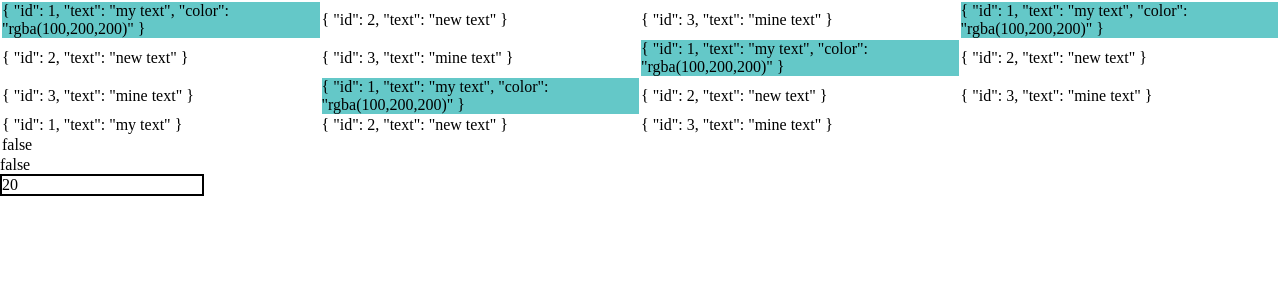
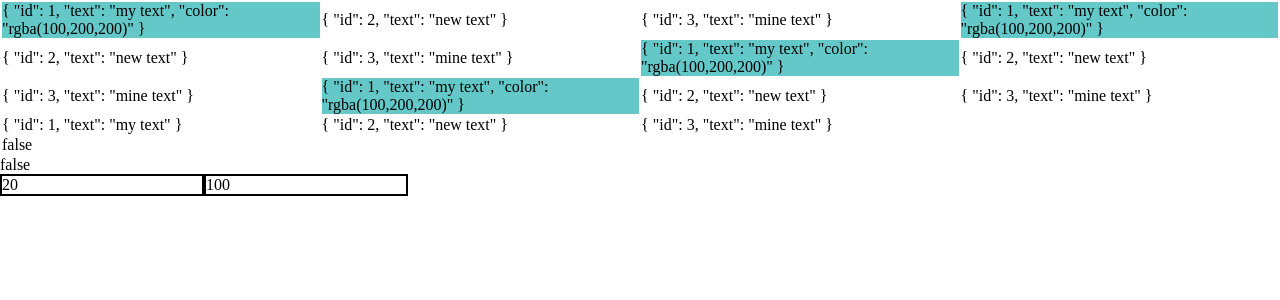
Before and after one commit to eduardBi/vueTempretureTracker, a Vue app: page / in a window 1280 px wide. Shown: the top 300 px of the page. Built offline with nearby package versions, Linux system fonts and the light colour scheme.

Commit message:
start colorize function

```diff
--- a/src/App.vue
+++ b/src/App.vue
@@ -3,6 +3,8 @@
       <Table   v-bind:isMouseClicked="isMouseClicked"     />
       <div  >{{isMouseClicked}}</div>
       <input style="border:2px solid black" type="number" @change="setTemperatureValue(temretureValue)" v-model="tempretureValue" >
+
+      <input style="border:2px solid black" type="number" @change="setTemperatureValueMax(temretureMax)" v-model="temretureMax"  >
       </div>
 </template>
 <script>
@@ -17,7 +19,8 @@ export default {
   data(){
         return  {
             isMouseClicked:false,
-            tempretureValue:20
+            tempretureValue:20,
+            temretureMax:100
         }
       },
     components:{
@@ -30,8 +33,14 @@ export default {
           return {}
         },
         setTemperatureValue(temperature){
+          //заполнаяемое значение в таблице
           this.temretureValue=temperature
           console.log(temperature)
+        },
+        setTemperatureValueMax(temperature){
+          //максимальное значение влияет только на температуру
+          this.temretureMax=temperature
+          console.log(this.temretureMax)
         },
         computed:{
 
--- a/src/components/TableWrapper.vue
+++ b/src/components/TableWrapper.vue
@@ -21,7 +21,17 @@ export default {
       colorizeCellOnMouseOver(ArrayIndex,itemID,singleObject) {
         //закрашивает при наведении зажатой кнопки мыши
 
-          let createColor=()=>{
+          let createColor=(colorValue)=>{
+            //let thirdPart=colorValue/3
+            console.log(colorValue)
+            //нахожу треть от максимального числа
+             /* if(){
+
+              }else if(){
+
+              }else if(){
+
+              }*/
 
 
 
```
